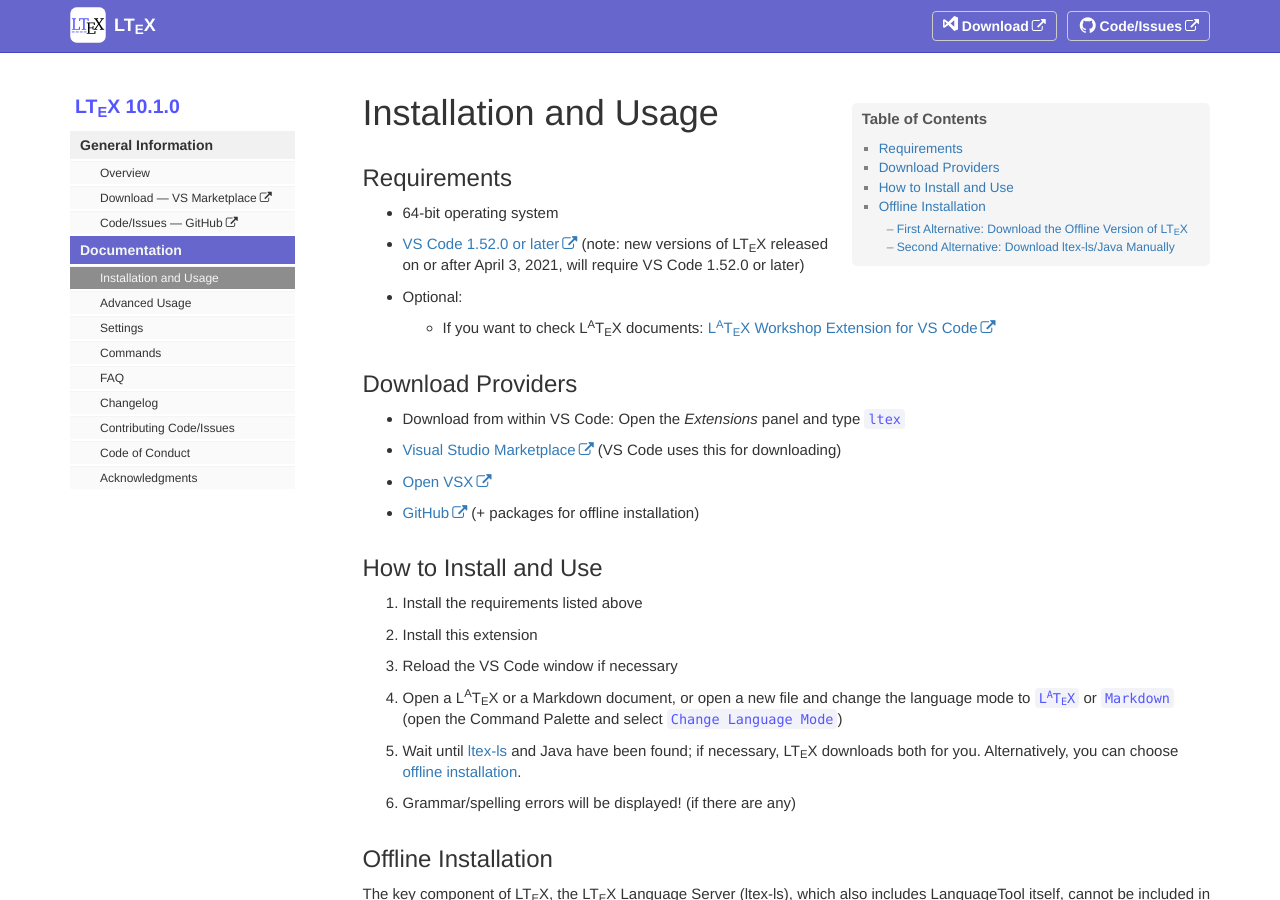
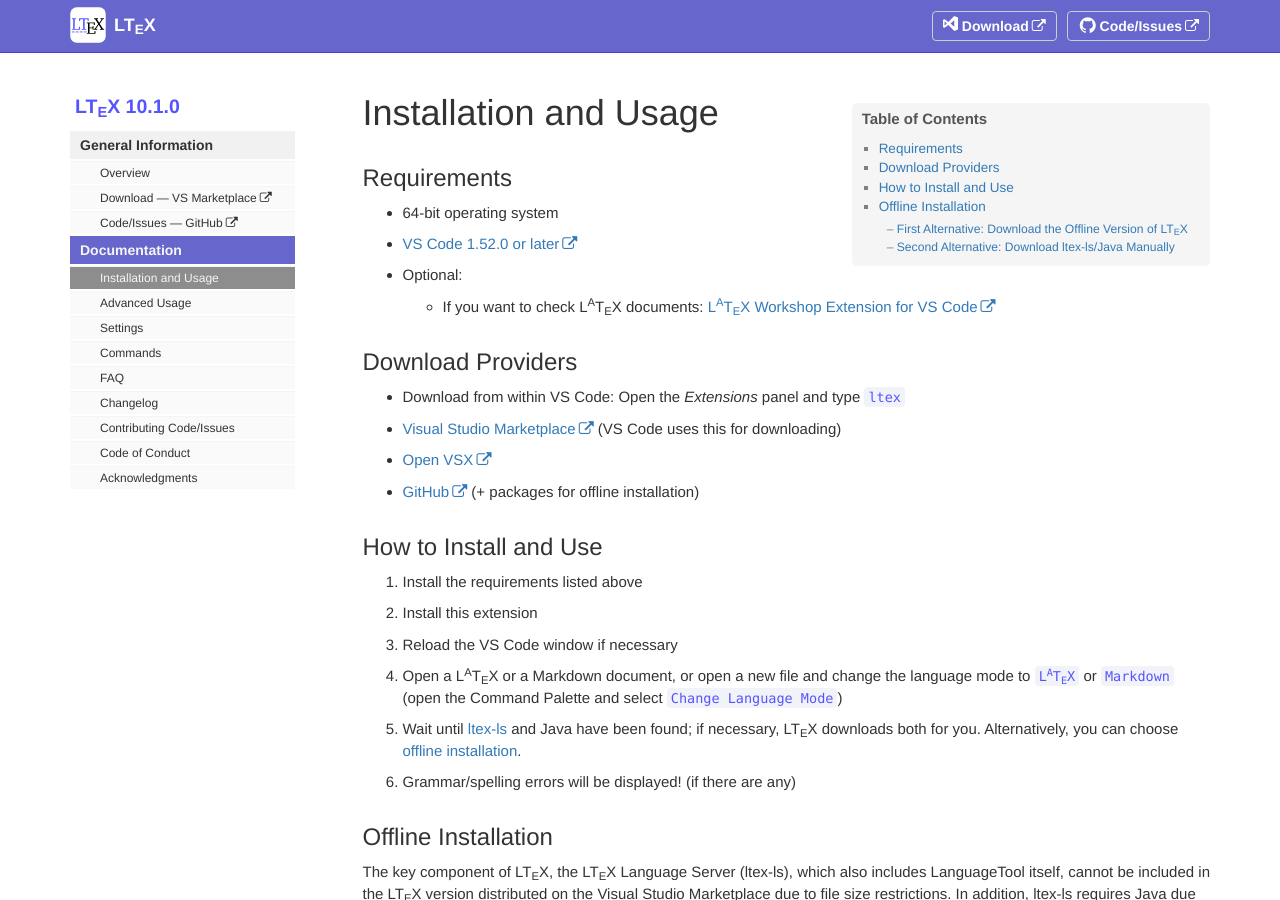
Before and after one commit to valentjn/vscode-ltex, a Jekyll site: the page built from pages/docs/installation-and-usage.md, in a window 1280 px wide and 900 px high. Built offline with Jekyll 4.4.1, drawn with Linux system fonts in a browser that asks for light colours.

Commit message:
Fix info about required version of VS Code

```diff
--- a/pages/docs/installation-and-usage.md
+++ b/pages/docs/installation-and-usage.md
@@ -14,7 +14,7 @@
 ## Requirements
 
 - 64-bit operating system
-- [VS Code 1.52.0 or later](https://code.visualstudio.com/) (note: new versions of LTeX released on or after April 3, 2021, will require VS Code 1.52.0 or later)
+- [VS Code 1.52.0 or later](https://code.visualstudio.com/)
 - Optional:
   - If you want to check LaTeX documents: [LaTeX Workshop Extension for VS Code](https://marketplace.visualstudio.com/items?itemName=James-Yu.latex-workshop)
 
```
